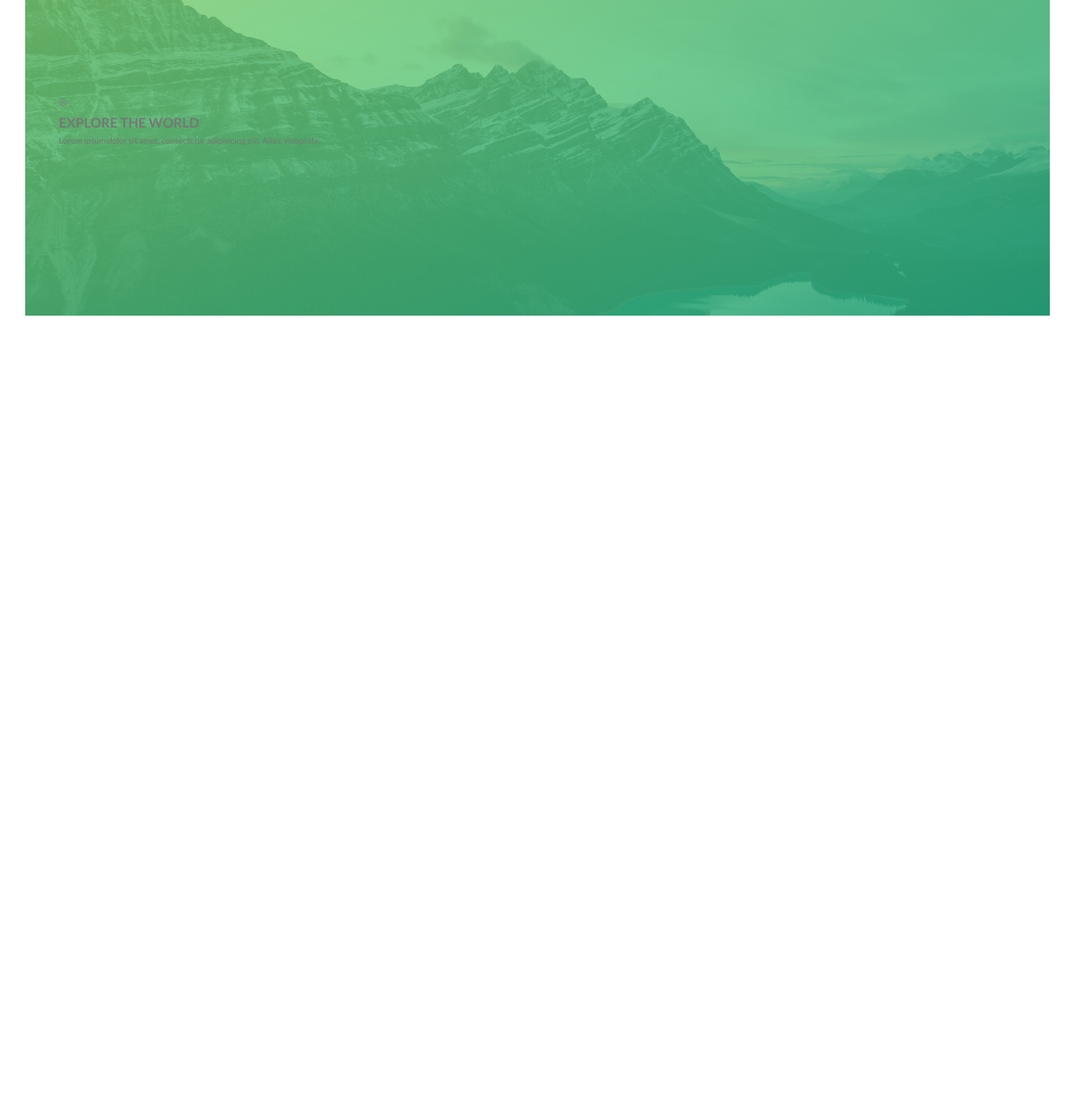
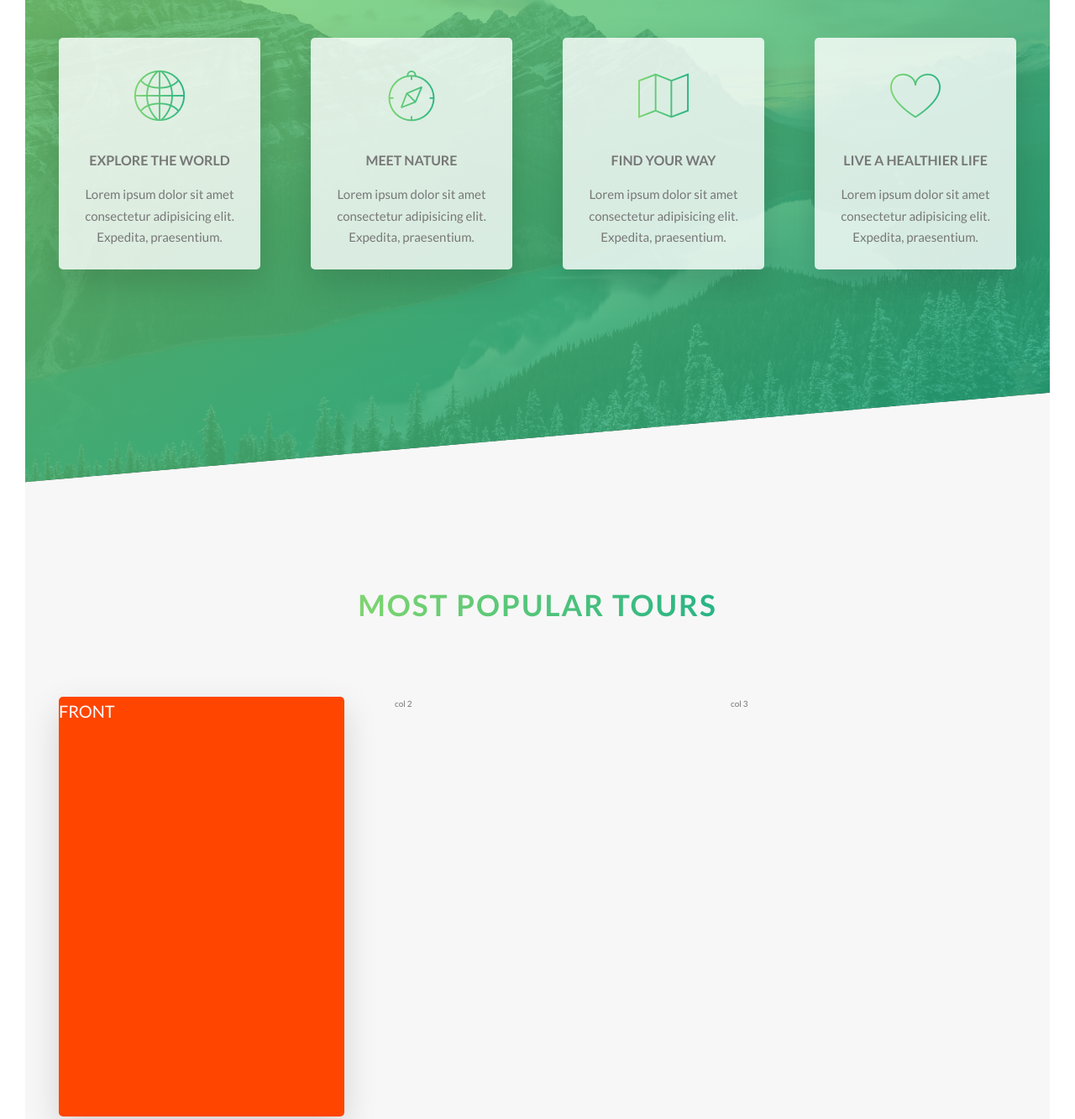
Before and after one commit to Milad64sh/natours-project, a website: page index.html in a window 1280 px wide. Shown: the part 1668-3001 px from the top of the page at 84% size. Before the commit the page ends 2074 px from the top, so only its background shows below. Drawn offline with Linux system fonts and the light colour scheme.

Commit message:
rotating card

```diff
--- a/index.html
+++ b/index.html
@@ -74,15 +74,74 @@
         </div>
       </section>
       <section class="section-features">
-        <div class="row col-1-of-4">
-          <div class="feature-box">
-            <i class="feature-box__icon icon-basic-world"></i>
-            <h3 class="heading-tertiary">Explore the world</h3>
-            <p class="feature-box__text">
-              Lorem ipsum dolor sit amet, consectetur adipisicing elit. Alias,
-              voluptate.
-            </p>
+        <div class="row">
+          <div class="col-1-of-4">
+            <div class="feature-box">
+              <i class="feature-box__icon icon-basic-world"></i>
+              <h3 class="heading-tertiary u-margin-bottom-small">
+                Explore the World
+              </h3>
+              <p class="feature-box__text">
+                Lorem ipsum dolor sit amet consectetur adipisicing elit.
+                Expedita, praesentium.
+              </p>
+            </div>
           </div>
+          <div class="col-1-of-4">
+            <div class="feature-box">
+              <i class="feature-box__icon icon-basic-compass"></i>
+              <h3 class="heading-tertiary u-margin-bottom-small">
+                meet nature
+              </h3>
+              <p class="feature-box__text">
+                Lorem ipsum dolor sit amet consectetur adipisicing elit.
+                Expedita, praesentium.
+              </p>
+            </div>
+          </div>
+          <div class="col-1-of-4">
+            <div class="feature-box">
+              <i class="feature-box__icon icon-basic-map"></i>
+              <h3 class="heading-tertiary u-margin-bottom-small">
+                Find your way
+              </h3>
+              <p class="feature-box__text">
+                Lorem ipsum dolor sit amet consectetur adipisicing elit.
+                Expedita, praesentium.
+              </p>
+            </div>
+          </div>
+          <div class="col-1-of-4">
+            <div class="feature-box">
+              <i class="feature-box__icon icon-basic-heart"></i>
+              <h3 class="heading-tertiary u-margin-bottom-small">
+                live a healthier life
+              </h3>
+              <p class="feature-box__text">
+                Lorem ipsum dolor sit amet consectetur adipisicing elit.
+                Expedita, praesentium.
+              </p>
+            </div>
+          </div>
+        </div>
+      </section>
+      <section class="section-tours">
+        <div class="u-center-text u-margin-bottom-big">
+          <h2 class="heading-secondary">Most popular tours</h2>
+        </div>
+        <div class="row">
+          <div class="col-1-of-3">
+            <div class="card">
+              <div class="card__side card__side--front card__side--front-1">
+                FRONT
+              </div>
+              <div class="card__side card__side--back card__side--back-1">
+                BACK
+              </div>
+            </div>
+          </div>
+          <div class="col-1-of-3">col 2</div>
+          <div class="col-1-of-3">col 3</div>
         </div>
       </section>
     </main>
--- a/sass/abstracts/_variables.scss
+++ b/sass/abstracts/_variables.scss
@@ -2,6 +2,12 @@
 $color-primary: #55c57a;
 $color-primary-light: #7ed56f;
 $color-primary-dark: #28b485;
+
+$color-secondary-light: #ffb900;
+$color-secondary-dark: #ff7730;
+
+$color-tertiary-light: #2998ff;
+$color-tertiary-dark: #5643fa;
 
 $color-grey-light: #f7f7f7;
 $color-grey-dark: #777;
--- /dev/null
+++ b/sass/components/_card.scss
@@ -0,0 +1,40 @@
+.card {
+  perspective: 150rem;
+  -moz-perspective: 150rem;
+  position: relative;
+  height: 50rem;
+
+  &__side {
+    height: 50rem;
+    color: #fff;
+    font-size: 2rem;
+    transition: all 0.8s ease;
+    position: absolute;
+    top: 0;
+    left: 0;
+    width: 100%;
+    backface-visibility: hidden;
+    border-radius: 5px;
+    box-shadow: 0 1.5rem 4rem rgba($color-black, 0.15);
+    &--front {
+      background-color: orangered;
+    }
+    &--back {
+      background-color: green;
+      transform: rotateY(180deg);
+      &-1 {
+        background-image: linear-gradient(
+          to right bottom,
+          $color-secondary-light,
+          $color-secondary-dark
+        );
+      }
+    }
+  }
+  &:hover &__side--front {
+    transform: rotateY(180deg);
+  }
+  &:hover &__side--back {
+    transform: rotateY(0);
+  }
+}
--- a/sass/components/_feature-box.scss
+++ b/sass/components/_feature-box.scss
@@ -5,9 +5,21 @@
   text-align: center;
   border-radius: 5px;
   box-shadow: 0 1.5rem 4rem rgba($color-black, 0.15);
+  transition: transform 0.3s;
   &__icon {
+    font-size: 6rem;
+    margin-bottom: 0.5rem;
+    display: inline-block;
+    background-image: linear-gradient(
+      to right,
+      ($color-primary-light, $color-primary-dark)
+    );
+    -webkit-background-clip: text;
+    color: transparent;
   }
-
-  &__text {
+  &:hover {
+    transform: translateY(-1.4rem) scale(1.02);
   }
+  // &__text {
+  // }
 }
--- a/sass/main.scss
+++ b/sass/main.scss
@@ -12,6 +12,7 @@
 @import 'components/button';
 @import 'components/composition';
 @import 'components/feature-box';
+@import 'components/card';
 
 @import 'layout/header';
 @import 'layout/grid';
--- a/sass/pages/_home.scss
+++ b/sass/pages/_home.scss
@@ -13,4 +13,15 @@
     ),
     url('../img/nat-4.jpg');
   background-size: cover;
+  transform: skewY(-5deg);
+  margin-top: -7rem;
+
+  & > * {
+    transform: skewY(5deg);
+  }
 }
+.section-tours {
+  background-color: $color-grey-light;
+  padding: 25rem 0 50rem 0;
+  margin-top: -8rem;
+}
```
Also changed, not shown: css/style.css.
